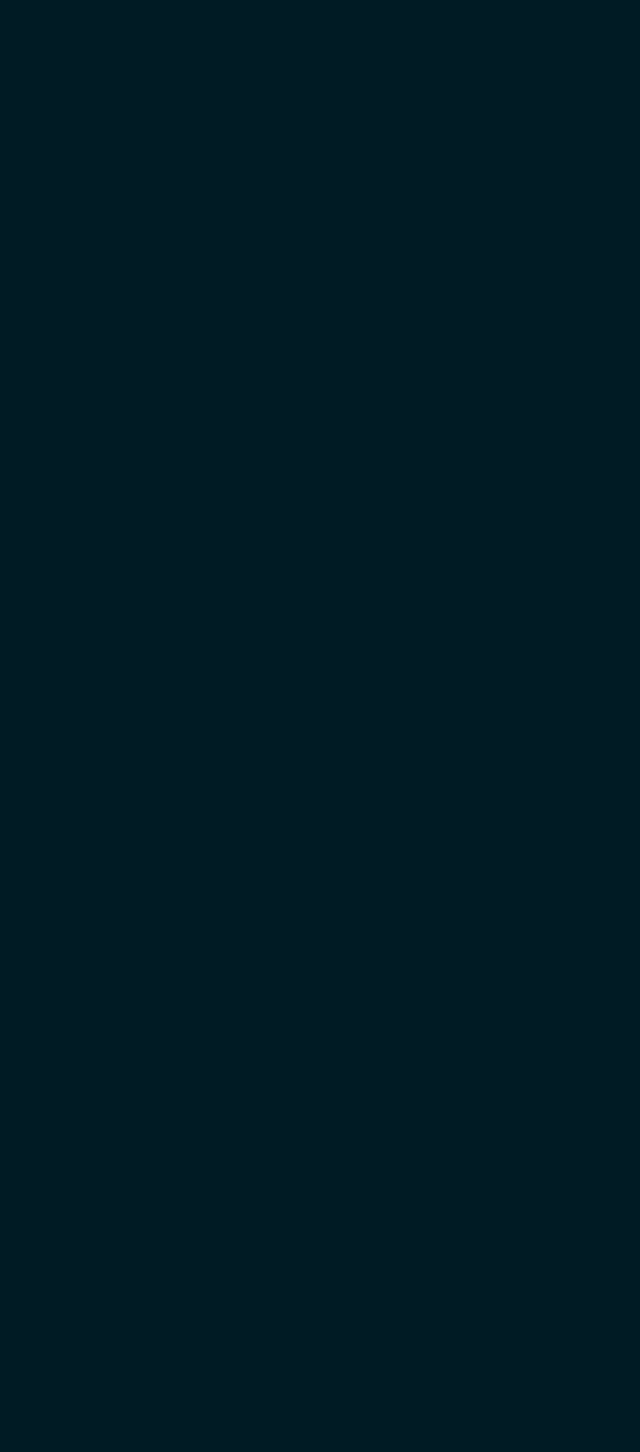
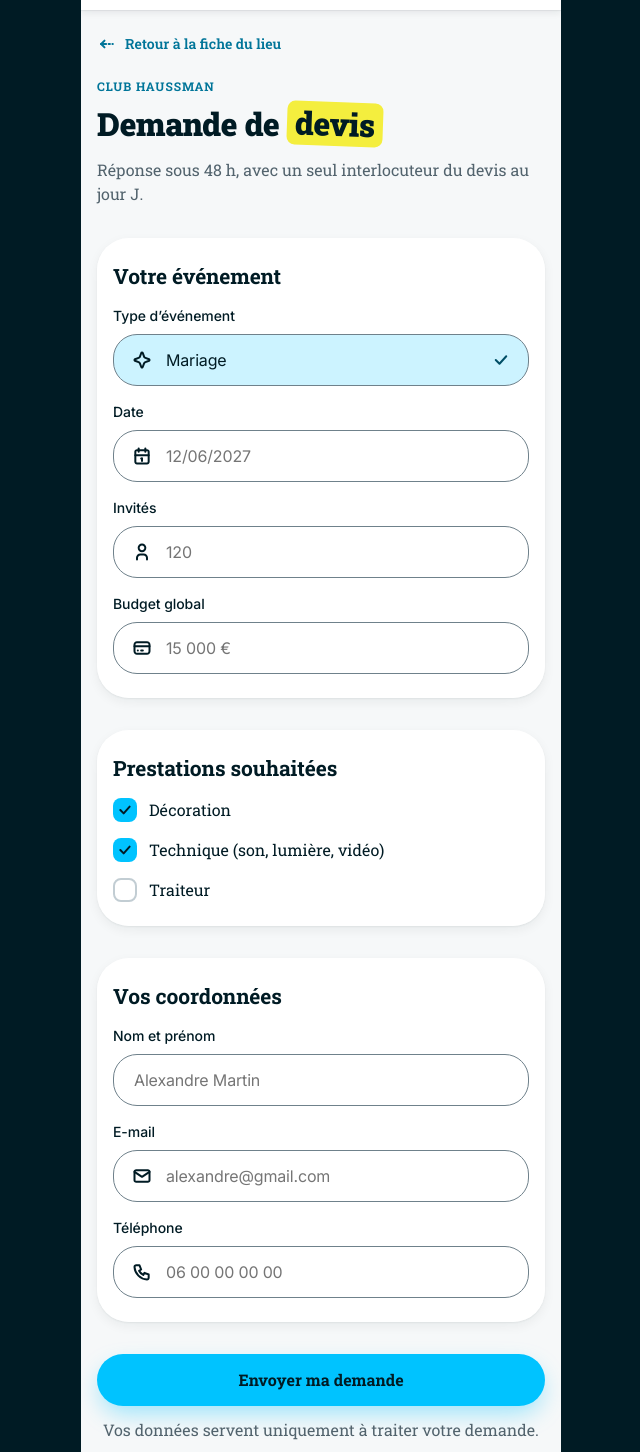
Before and after one commit to Trickzy22/planeo-front, a React (Vite) app: page /salles/1/devis in a window 1280 px wide. Before the commit this address had no page. Shown: the part 58-1510 px from the top of the page, without its empty margins (319-959 px from the left). Before the commit the page ends 800 px from the top, so only its background shows below. Built offline with nearby package versions, Linux system fonts and the light colour scheme; data requests are answered from the project's data file.

Commit message:
Page Demande de devis avec validation et envoi à l'API

```diff
--- a/src/App.jsx
+++ b/src/App.jsx
@@ -4,6 +4,7 @@ import Accueil from './pages/Accueil/Accueil'
 import Recherche from './pages/Recherche/Recherche'
 import Resultats from './pages/Resultats/Resultats'
 import FicheSalle from './pages/FicheSalle/FicheSalle'
+import DemandeDevis from './pages/DemandeDevis/DemandeDevis'
 import Confirmation from './pages/Confirmation/Confirmation'
 
 export default function App() {
@@ -14,6 +15,7 @@ export default function App() {
         <Route path="/recherche" element={<Recherche />} />
         <Route path="/resultats" element={<Resultats />} />
         <Route path="/salles/:id" element={<FicheSalle />} />
+        <Route path="/salles/:id/devis" element={<DemandeDevis />} />
         <Route path="/confirmation" element={<Confirmation />} />
       </Routes>
     </RechercheProvider>
--- /dev/null
+++ b/src/pages/DemandeDevis/DemandeDevis.css
@@ -0,0 +1,56 @@
+.demande-devis__contenu {
+  display: flex;
+  flex-direction: column;
+  gap: var(--spacing-xl);
+  padding: var(--spacing-sm) var(--spacing-md) var(--spacing-xl);
+}
+
+.demande-devis__haut {
+  display: flex;
+  flex-direction: column;
+  align-items: flex-start;
+  gap: var(--spacing-sm);
+}
+
+.demande-devis__texte {
+  margin: 0;
+  font-size: 16px;
+  line-height: 24px;
+  color: var(--color-text-secondary);
+}
+
+.demande-devis__texte--centre {
+  text-align: center;
+}
+
+.demande-devis__bloc {
+  display: flex;
+  flex-direction: column;
+  gap: var(--spacing-md);
+  min-width: 0;
+  margin: 0;
+  padding: var(--spacing-lg) var(--spacing-md);
+  border: none;
+  border-radius: var(--radius-xl);
+  background: var(--color-bg-surface);
+  box-shadow: var(--shadow-s);
+}
+
+.demande-devis__titre {
+  margin: 0;
+  font-size: 21px;
+  line-height: 28px;
+  font-weight: 700;
+  letter-spacing: -0.105px;
+}
+
+.demande-devis__envoi {
+  display: flex;
+  flex-direction: column;
+  gap: var(--spacing-sm);
+}
+
+.demande-devis__erreur {
+  padding-top: var(--spacing-md);
+  padding-bottom: var(--spacing-xl);
+}
--- /dev/null
+++ b/src/pages/DemandeDevis/DemandeDevis.jsx
@@ -0,0 +1,224 @@
+import { useEffect, useState } from 'react'
+import { useNavigate, useParams } from 'react-router-dom'
+import Header from '../../components/Header/Header'
+import Footer from '../../components/Footer/Footer'
+import LienRetour from '../../components/LienRetour/LienRetour'
+import Alerte from '../../components/Alerte/Alerte'
+import TitreSection from '../../components/TitreSection/TitreSection'
+import Champ from '../../components/Champ/Champ'
+import CaseACocher from '../../components/CaseACocher/CaseACocher'
+import Bouton from '../../components/Bouton/Bouton'
+import Chargement from '../../components/Chargement/Chargement'
+import MessageErreur from '../../components/MessageErreur/MessageErreur'
+import { useRecherche } from '../../context/RechercheContext'
+import { recupererDonnees, envoyerDonnees } from '../../services/api'
+import './DemandeDevis.css'
+
+const PRESTATIONS = ['Décoration', 'Technique (son, lumière, vidéo)', 'Traiteur']
+
+function formaterPrix(montant) {
+  return `${montant.toLocaleString('fr-FR').replace(/\s/g, ' ')} €`
+}
+
+export default function DemandeDevis() {
+  const { id } = useParams()
+  const navigate = useNavigate()
+  const { criteres } = useRecherche()
+  const [salle, setSalle] = useState(null)
+  const [chargement, setChargement] = useState(true)
+  const [erreurChargement, setErreurChargement] = useState('')
+  const [formulaire, setFormulaire] = useState({
+    typeEvenement: criteres.typeEvenement,
+    date: criteres.date.split('-').reverse().join('/'),
+    invites: criteres.invites,
+    budget: criteres.budget ? formaterPrix(Number(criteres.budget)) : '',
+    nom: '',
+    email: '',
+    telephone: '',
+  })
+  const [prestationsCochees, setPrestationsCochees] = useState([PRESTATIONS[0], PRESTATIONS[1]])
+  const [erreurs, setErreurs] = useState({})
+  const [envoiEnCours, setEnvoiEnCours] = useState(false)
+  const [erreurEnvoi, setErreurEnvoi] = useState('')
+
+  const nombreErreurs = Object.values(erreurs).filter((message) => message).length
+
+  useEffect(() => {
+    recupererDonnees(`salles/${id}`)
+      .then((donnees) => {
+        setSalle(donnees)
+        document.title = `Demande de devis · ${donnees.nom} · Planeo`
+      })
+      .catch(() => setErreurChargement('Impossible de charger ce lieu. Vérifiez que l’API est lancée.'))
+      .finally(() => setChargement(false))
+  }, [id])
+
+  const modifier = (nom, valeur) => {
+    setFormulaire({ ...formulaire, [nom]: valeur })
+    setErreurs({ ...erreurs, [nom]: '' })
+  }
+
+  const basculer = (prestation) => {
+    if (prestationsCochees.includes(prestation)) {
+      setPrestationsCochees(prestationsCochees.filter((p) => p !== prestation))
+    } else {
+      setPrestationsCochees([...prestationsCochees, prestation])
+    }
+  }
+
+  const envoyer = (event) => {
+    event.preventDefault()
+    const nouvellesErreurs = {}
+    if (!formulaire.nom.trim()) nouvellesErreurs.nom = 'Indiquez votre nom pour recevoir le devis.'
+    if (!formulaire.email.includes('@')) nouvellesErreurs.email = 'Indiquez votre e-mail pour recevoir le devis.'
+    if (!formulaire.telephone.trim()) nouvellesErreurs.telephone = 'Indiquez votre téléphone pour recevoir le devis.'
+    setErreurs(nouvellesErreurs)
+
+    if (Object.keys(nouvellesErreurs).length > 0) return
+
+    const demande = {
+      prenom: formulaire.nom.split(' ')[0],
+      lieu: salle.nom,
+      evenement: formulaire.typeEvenement,
+      date: formulaire.date,
+      invites: formulaire.invites,
+      prestations: prestationsCochees.join(', '),
+      budget: formulaire.budget,
+      prixEstime: formaterPrix(salle.prix),
+    }
+
+    setEnvoiEnCours(true)
+    setErreurEnvoi('')
+    envoyerDonnees('demandes', demande)
+      .then(() => navigate('/confirmation'))
+      .catch(() => setErreurEnvoi('La demande n’a pas pu être envoyée. Réessayez.'))
+      .finally(() => setEnvoiEnCours(false))
+  }
+
+  return (
+    <div className="page demande-devis">
+      <Header />
+
+      {chargement && <Chargement />}
+
+      {erreurChargement && (
+        <div className="conteneur demande-devis__erreur">
+          <MessageErreur message={erreurChargement} />
+        </div>
+      )}
+
+      {!chargement && !erreurChargement && (
+        <form className="demande-devis__contenu" onSubmit={envoyer} noValidate>
+          <div className="demande-devis__haut">
+            <LienRetour libelle="Retour à la fiche du lieu" />
+            {nombreErreurs > 0 && (
+              <Alerte
+                type="erreur"
+                titre={nombreErreurs === 1 ? '1 champ à compléter' : `${nombreErreurs} champs à compléter`}
+                message="La demande n’a pas été envoyée. Votre saisie est conservée."
+              />
+            )}
+            <TitreSection principal surtitre={salle.nom} titre="Demande de" motSurligne="devis" />
+            <p className="demande-devis__texte">Réponse sous 48 h, avec un seul interlocuteur du devis au jour J.</p>
+          </div>
+
+          <fieldset className="demande-devis__bloc">
+            <h2 className="demande-devis__titre">Votre événement</h2>
+            <Champ
+              id="typeEvenement"
+              label="Type d’événement"
+              placeholder="Mariage"
+              icone="/assets/icons/etincelle-bouton.svg"
+              valeur={formulaire.typeEvenement}
+              onChange={(valeur) => modifier('typeEvenement', valeur)}
+              valide
+            />
+            <Champ
+              id="date"
+              label="Date"
+              placeholder="12/06/2027"
+              icone="/assets/icons/calendrier.svg"
+              valeur={formulaire.date}
+              onChange={(valeur) => modifier('date', valeur)}
+              valide
+            />
+            <Champ
+              id="invites"
+              label="Invités"
+              placeholder="120"
+              icone="/assets/icons/invites.svg"
+              valeur={formulaire.invites}
+              onChange={(valeur) => modifier('invites', valeur)}
+              valide
+            />
+            <Champ
+              id="budget"
+              label="Budget global"
+              placeholder="15 000 €"
+              icone="/assets/icons/budget.svg"
+              valeur={formulaire.budget}
+              onChange={(valeur) => modifier('budget', valeur)}
+              valide
+            />
+          </fieldset>
+
+          <fieldset className="demande-devis__bloc">
+            <h2 className="demande-devis__titre">Prestations souhaitées</h2>
+            {PRESTATIONS.map((prestation) => (
+              <CaseACocher
+                key={prestation}
+                libelle={prestation}
+                coche={prestationsCochees.includes(prestation)}
+                onChange={() => basculer(prestation)}
+              />
+            ))}
+          </fieldset>
+
+          <fieldset className="demande-devis__bloc">
+            <h2 className="demande-devis__titre">Vos coordonnées</h2>
+            <Champ
+              id="nom"
+              label="Nom et prénom"
+              placeholder="Alexandre Martin"
+              valeur={formulaire.nom}
+              onChange={(valeur) => modifier('nom', valeur)}
+              erreur={erreurs.nom}
+            />
+            <Champ
+              id="email"
+              label="E-mail"
+              type="email"
+              placeholder="alexandre@gmail.com"
+              icone="/assets/icons/email.svg"
+              valeur={formulaire.email}
+              onChange={(valeur) => modifier('email', valeur)}
+              erreur={erreurs.email}
+            />
+            <Champ
+              id="telephone"
+              label="Téléphone"
+              type="tel"
+              placeholder="06 00 00 00 00"
+              icone="/assets/icons/telephone-champ.svg"
+              valeur={formulaire.telephone}
+              onChange={(valeur) => modifier('telephone', valeur)}
+              erreur={erreurs.telephone}
+            />
+          </fieldset>
+
+          <div className="demande-devis__envoi">
+            {erreurEnvoi && <MessageErreur message={erreurEnvoi} />}
+            <Bouton variante="primaire" type="submit" pleineLargeur desactive={envoiEnCours}>
+              {envoiEnCours ? 'Envoi…' : 'Envoyer ma demande'}
+            </Bouton>
+            <p className="demande-devis__texte demande-devis__texte--centre">
+              Vos données servent uniquement à traiter votre demande.
+            </p>
+          </div>
+        </form>
+      )}
+
+      <Footer />
+    </div>
+  )
+}
```
Also changed, not shown: public/assets/icons/telephone-champ.svg (added).
